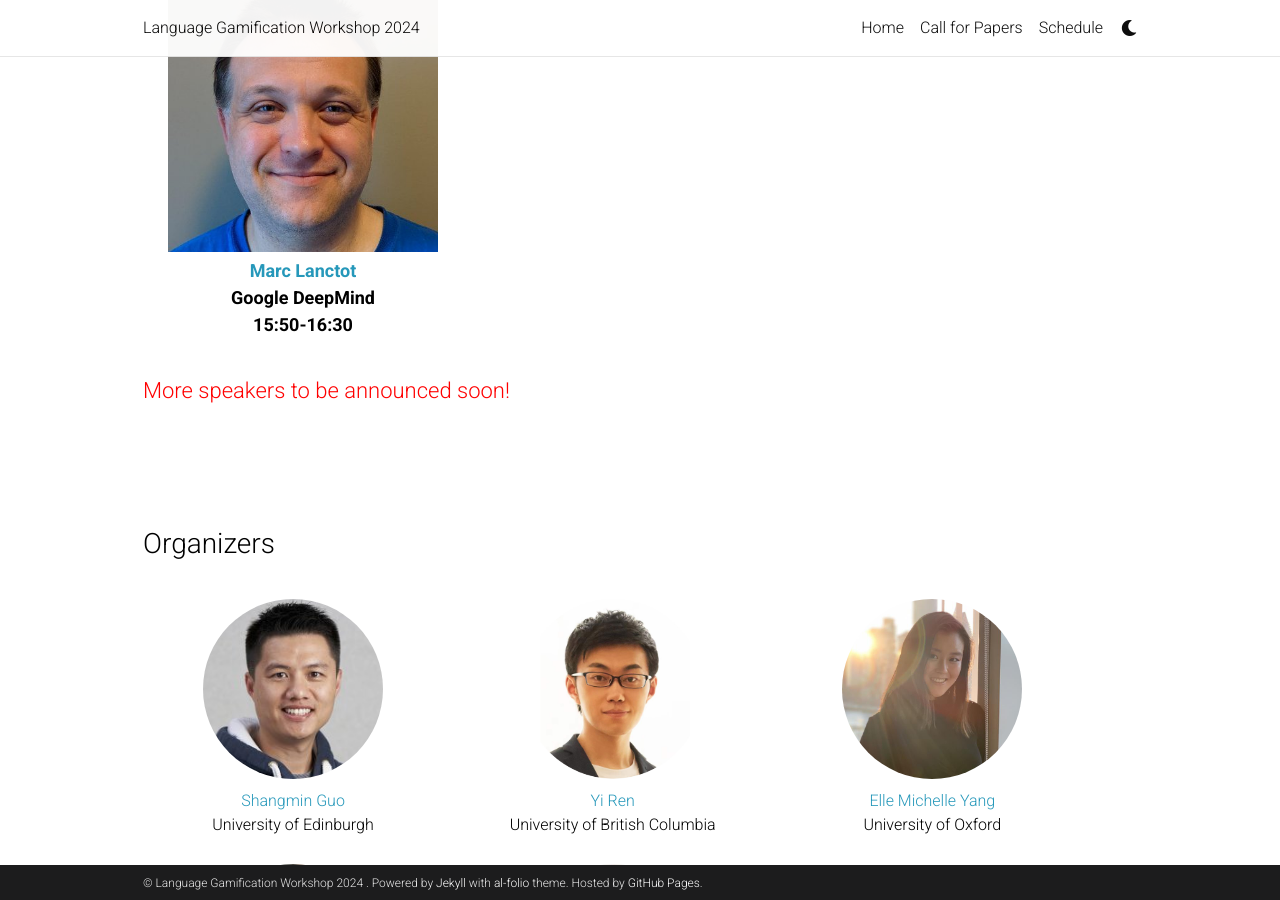
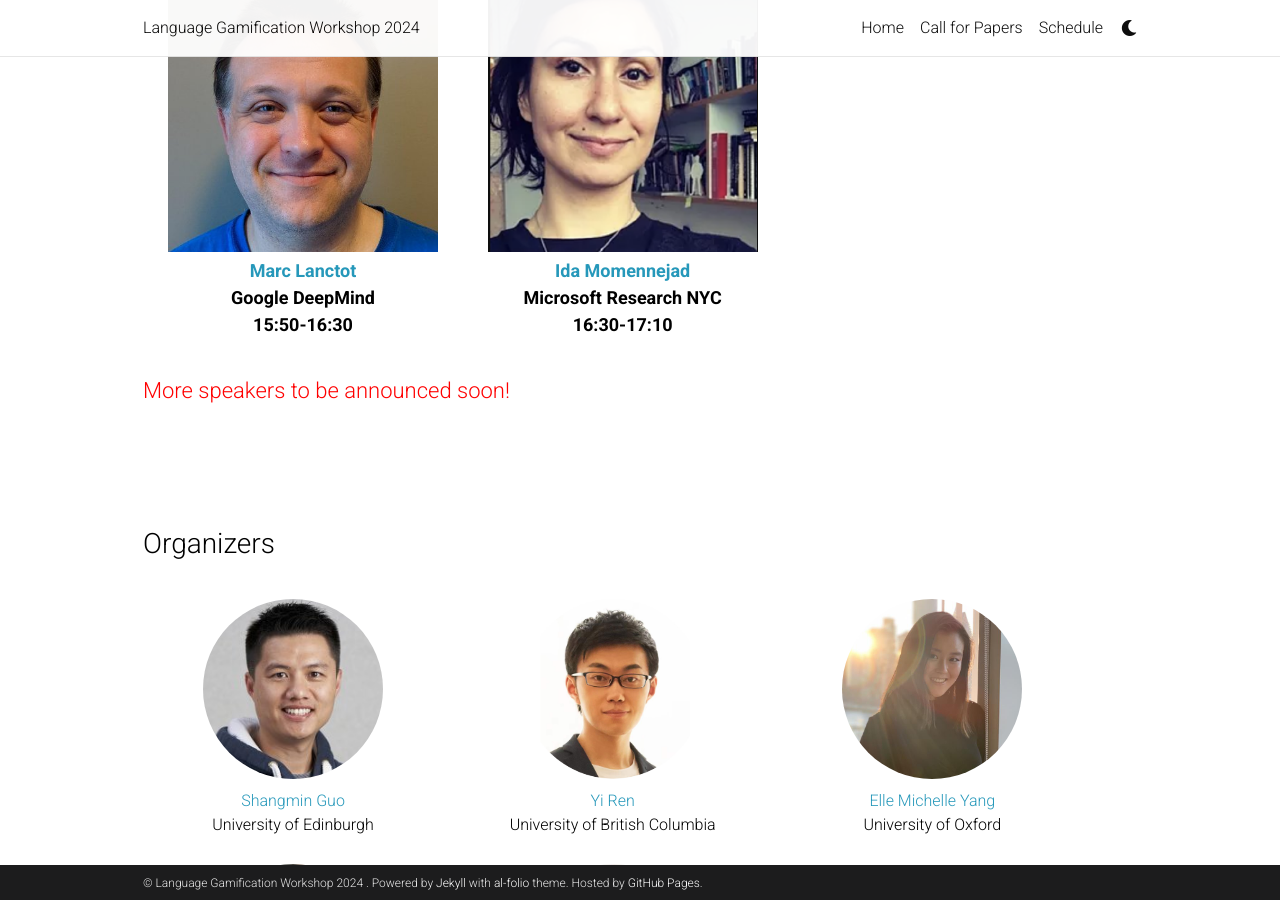
Before and after one commit to opensourcing-foundation-models/opensourcing-foundation-models.github.io, a Jekyll site: the page built from _pages/home.md, in a window 1280 px wide and 900 px high, scrolled down 1510 px. Built offline with Jekyll 4.4.1, drawn with Linux system fonts in a browser that asks for light colours; emoji names are drawn with the system emoji font; comment, search, counter and statistics services are not loaded; a style sheet for code colours, icons or effects is not loaded.

Commit message:
Update home.md
Add Ida as one of the keynote speaker

```diff
--- a/_pages/home.md
+++ b/_pages/home.md
@@ -77,6 +77,11 @@ This workshop invites an exploration of Language Gamification through a diverse
             <img src="/assets/img/speakers/marc_lanctot.jpg" alt="Marc">
             <p><a href="https://mlanctot.info/">Marc Lanctot</a>
             <br>Google DeepMind<br>15:50-16:30</p>
+        </div>
+        <div class="sponsor">
+            <img src="/assets/img/speakers/ida.png" alt="Ida">
+            <p><a href="https://www.momen-nejad.org/">Ida Momennejad</a>
+            <br>Microsoft Research NYC<br>16:30-17:10</p>
         </div>
     </div>
 </html>
```
